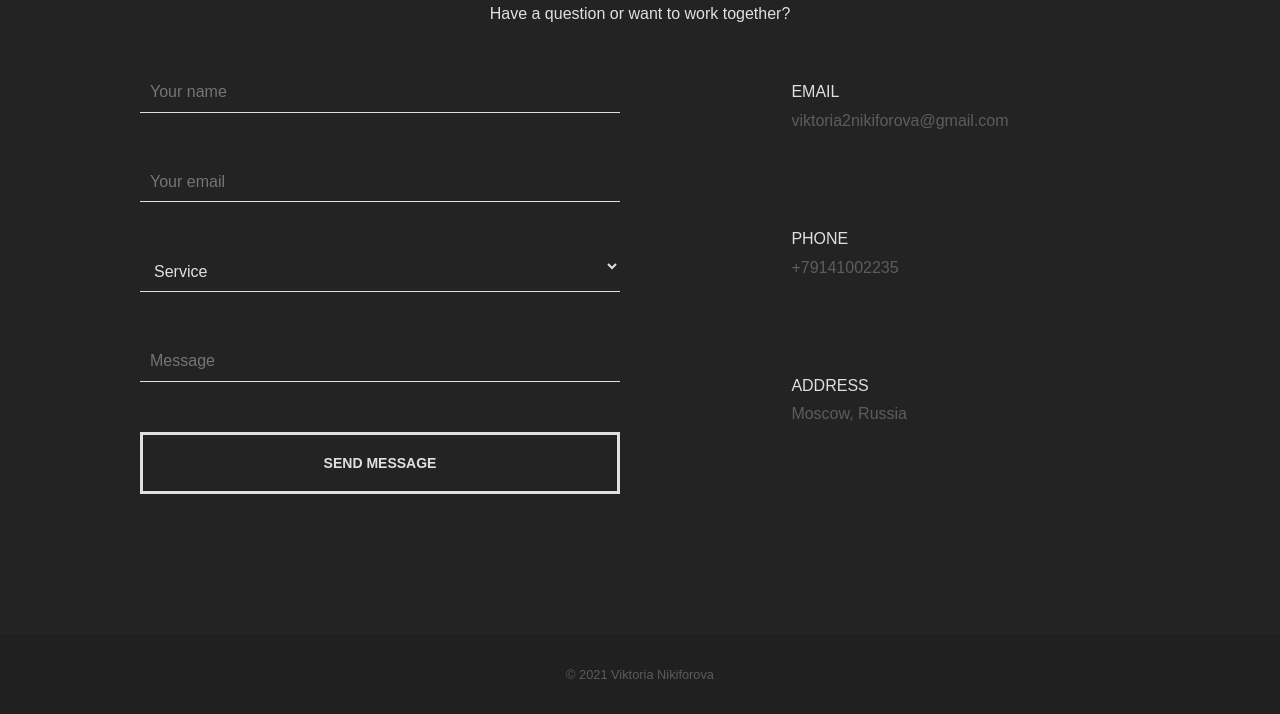
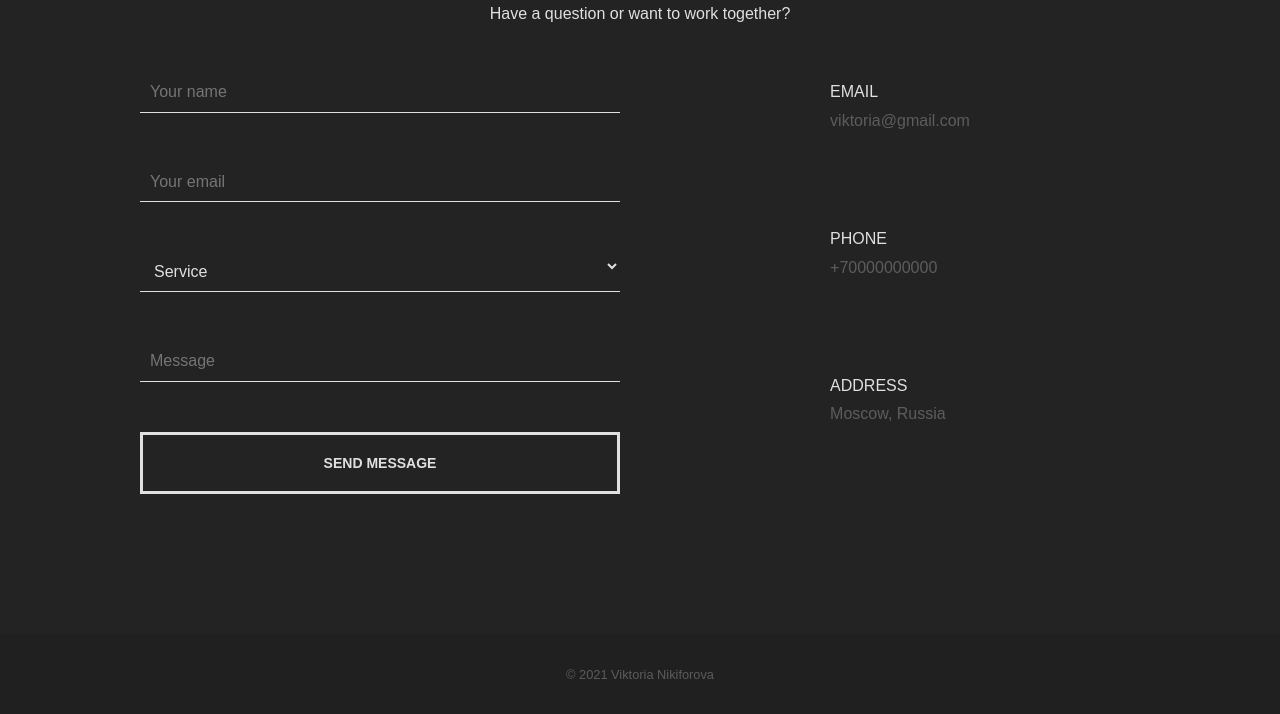
Before and after one commit to kuokyn/viktorianikiforova, a plain HTML site: page contacts.html in a window 1280 px wide. Shown: the part 225-939 px from the top of the page. Drawn offline with nearby package versions, Linux system fonts and the light colour scheme.

Commit message:
Update contacts.html

```diff
--- a/contacts.html
+++ b/contacts.html
@@ -72,13 +72,13 @@
                 <div class="conctact-item">
                     EMAIL
                     <span class="conctact-item-descr">
-                        viktoria2nikiforova@gmail.com
+                        viktoria@gmail.com
                     </span>
                 </div>
                 <div class="conctact-item">
                     PHONE
                     <span class="conctact-item-descr">
-                        +79141002235
+                        +70000000000
                     </span>
                 </div>
                 <div class="conctact-item">
```
